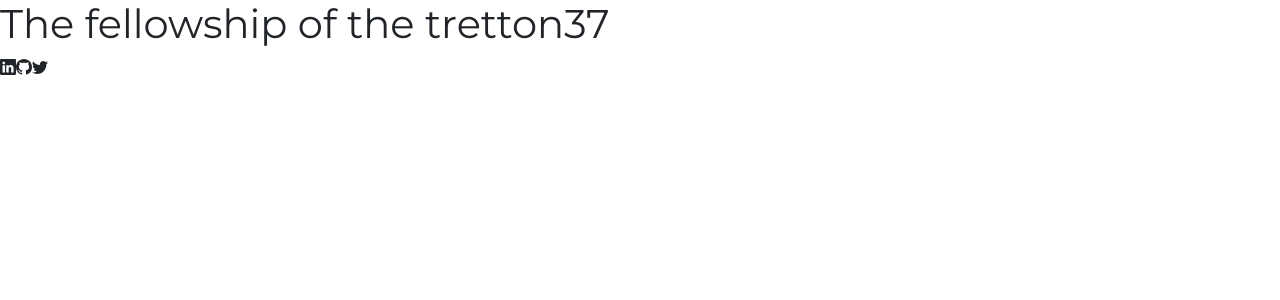
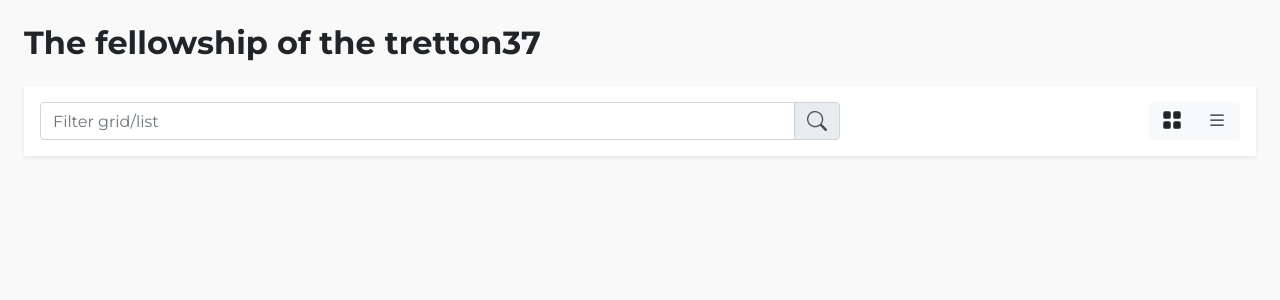
Before and after one commit to shuhia/lucoa-tretton37-assignment, a Vue app in the folder client/: page / in a window 1280 px wide. Shown: the top 300 px of the page. Built offline with nearby package versions, Linux system fonts and the light colour scheme.

Commit message:
feat(app): implement base page layout

```diff
--- a/client/src/App.vue
+++ b/client/src/App.vue
@@ -1,16 +1,16 @@
 <template>
     <div id="app">
-        <HelloWorld />
+        <ColleaguesPage />
     </div>
 </template>
 
 <script>
-import HelloWorld from "./components/HelloWorld.vue";
+import ColleaguesPage from "./components/views/Colleagues.vue";
 
 export default {
     name: "App",
     components: {
-        HelloWorld,
+        ColleaguesPage,
     },
 };
 </script>
--- a/client/src/components/HelloWorld.vue
+++ /dev/null
@@ -1,16 +0,0 @@
-<template>
-    <div>
-        <h1>The fellowship of the tretton37</h1>
-        <b-icon-linkedin></b-icon-linkedin>
-        <b-icon-github></b-icon-github>
-        <b-icon-twitter></b-icon-twitter>
-    </div>
-</template>
-
-<script>
-export default {
-    name: "HelloWorld",
-};
-</script>
-
-<style lang="scss" scoped></style>
--- /dev/null
+++ b/client/src/components/views/Colleagues.vue
@@ -0,0 +1,73 @@
+<template>
+    <section class="colleagues-page">
+        <h1 class="colleagues-page__heading">
+            The fellowship of the tretton37
+        </h1>
+
+        <section class="colleagues-page__toolbar container-fluid shadow-sm">
+            <div class="row no-gutters">
+                <div class="col-8">
+                    <b-input-group>
+                        <template #append>
+                            <b-input-group-text>
+                                <b-icon-search></b-icon-search>
+                            </b-input-group-text>
+                        </template>
+                        <b-form-input
+                            type="text"
+                            placeholder="Filter grid/list"
+                        ></b-form-input>
+                    </b-input-group>
+                </div>
+
+                <div class="col d-flex justify-content-end">
+                    <b-button-group>
+                        <b-button variant="light" @click="layout = 'grid'">
+                            <b-icon-grid-fill></b-icon-grid-fill>
+                        </b-button>
+                        <b-button variant="light" @click="layout = 'list'">
+                            <b-icon-list></b-icon-list>
+                        </b-button>
+                    </b-button-group>
+                </div>
+            </div>
+        </section>
+
+        <section
+            v-if="layout === 'grid'"
+            class="colleagues-page__grid"
+        ></section>
+
+        <b-list-group v-else></b-list-group>
+    </section>
+</template>
+
+<script>
+export default {
+    name: "Colleagues",
+    data: () => {
+        return {
+            layout: "list",
+        };
+    },
+};
+</script>
+
+<style lang="scss" scoped>
+.colleagues-page {
+    background: $color-gray-light;
+    height: 100vh;
+    padding: 1.5rem;
+}
+
+.colleagues-page__heading {
+    font-weight: 700;
+    font-size: 2rem;
+    margin-bottom: 1.5rem;
+}
+
+.colleagues-page__toolbar {
+    background: $color-white;
+    padding: 1rem;
+}
+</style>
--- a/client/src/main.js
+++ b/client/src/main.js
@@ -1,5 +1,5 @@
 import Vue from 'vue'
-import { BootstrapVue, BIcon, BIconLinkedin, BIconGithub, BIconTwitter } from 'bootstrap-vue'
+import { BootstrapVue, BIcon, BIconSearch, BIconGridFill, BIconList, BIconLinkedin, BIconGithub, BIconTwitter } from 'bootstrap-vue'
 import App from './App.vue'
 
 Vue.config.productionTip = false
@@ -8,6 +8,9 @@ import './scss/main.scss'
 
 Vue.use(BootstrapVue)
 Vue.component('BIcon', BIcon)
+Vue.component('BIconSearch', BIconSearch)
+Vue.component('BIconGridFill', BIconGridFill)
+Vue.component('BIconList', BIconList)
 Vue.component('BIconLinkedin', BIconLinkedin)
 Vue.component('BIconGithub', BIconGithub)
 Vue.component('BIconTwitter', BIconTwitter)
--- /dev/null
+++ b/client/src/scss/utils/_variables.scss
@@ -0,0 +1,2 @@
+$color-gray-light: #f9f9f9;
+$color-white: #fff;
--- a/client/vue.config.js
+++ b/client/vue.config.js
@@ -1,4 +1,11 @@
 module.exports = {
+    css: {
+        loaderOptions: {
+            sass: {
+                additionalData: `@import "@/scss/utils/_variables.scss";`
+            }
+        }
+    },
     pages: {
       index: {
         // entry for the page
```
